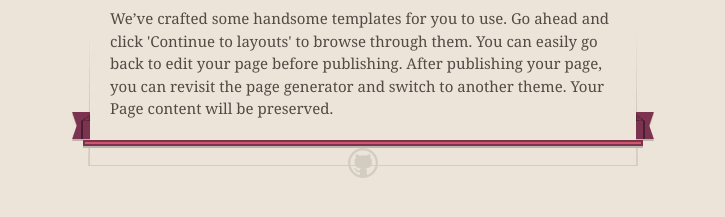
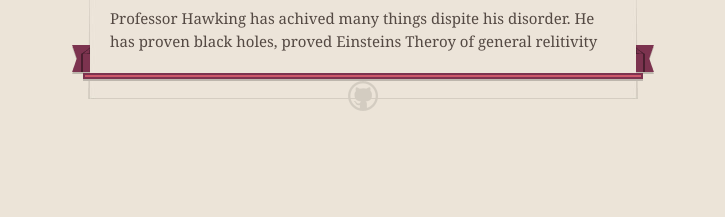
Before and after one commit to gwschool/shadversity, a plain HTML site: page index.html in a window 1280 px wide. Shown: the part 499-716 px from the top of the page, without its empty margins (277-1002 px from the left). Drawn offline with nearby package versions, Linux system fonts and the light colour scheme.

Commit message:
Update index.html

```diff
--- a/index.html
+++ b/index.html
@@ -52,7 +52,7 @@
 <h3>
 <a id="designer-templates" class="anchor" href="#designer-templates" aria-hidden="true"><span class="octicon octicon-link"></span></a>How he overcame adversity</h3>
 
-<p>We’ve crafted some handsome templates for you to use. Go ahead and click 'Continue to layouts' to browse through them. You can easily go back to edit your page before publishing. After publishing your page, you can revisit the page generator and switch to another theme. Your Page content will be preserved.</p>
+<p>Professor Hawking has achived many things dispite his disorder. He has proven black holes, proved Einsteins Theroy of general relitivity</p>
       </section>
 
       <footer>
```
